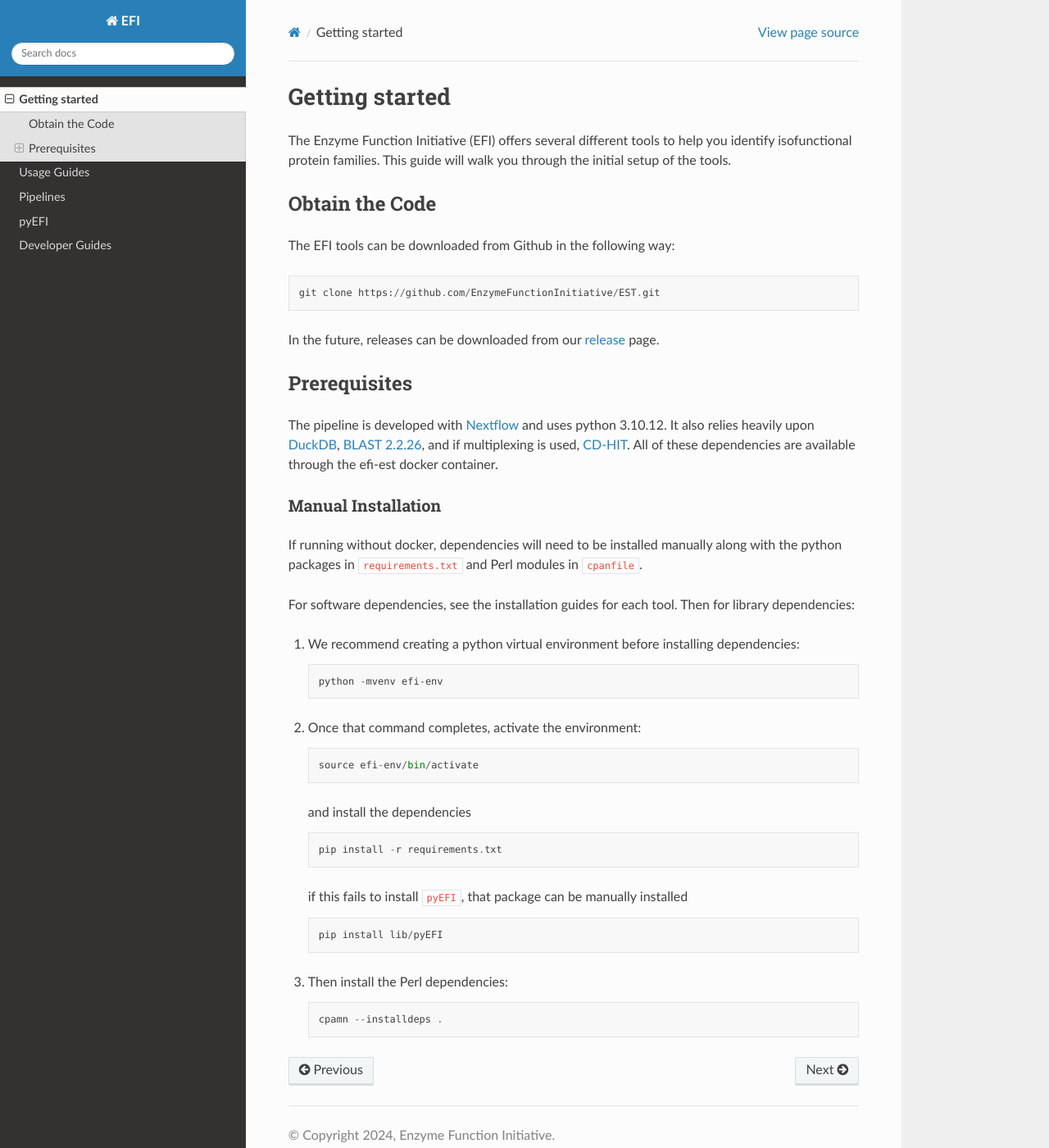
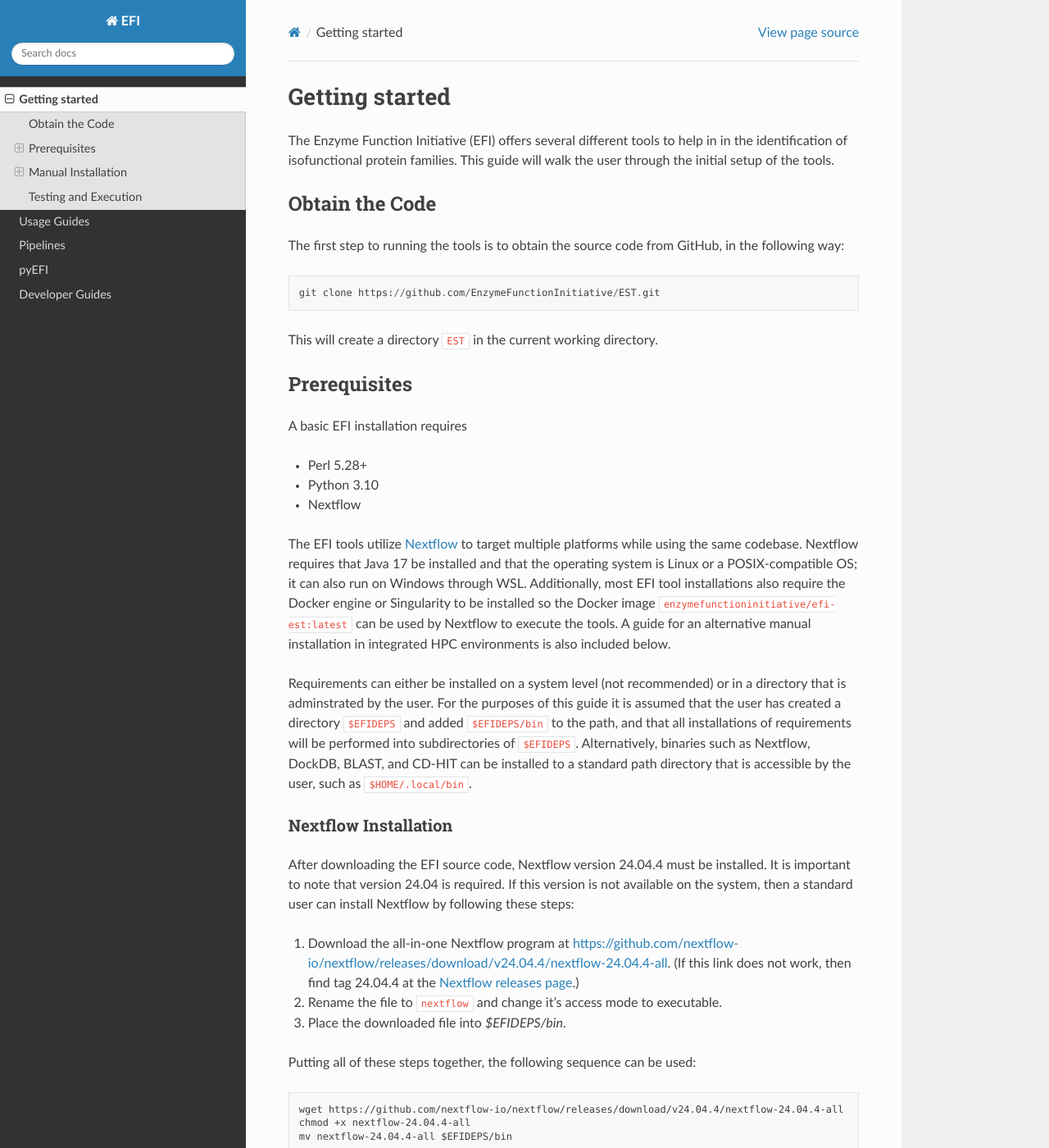
Before and after one commit to EnzymeFunctionInitiative/EST, a Sphinx documentation site: the page built from docs/getting_started.rst, in a window 1280 px wide and 1400 px high. Shown: the whole window at 82% size. Built offline with Sphinx 7.4.7 and the Read the Docs theme 3.1.0, drawn with Linux system fonts in a browser that asks for light colours; some of the changed text lies outside the part shown.

Commit message:
Update getting started documentation to reflect current processes

```diff
--- a/docs/getting_started.rst
+++ b/docs/getting_started.rst
@@ -1,56 +1,163 @@
 Getting started
 ===============
 
-The Enzyme Function Initiative (EFI) offers several different tools to help you
-identify isofunctional protein families. This guide will walk you through the
-initial setup of the tools.
+The Enzyme Function Initiative (EFI) offers several different tools to help in
+in the identification of isofunctional protein families. This guide will walk
+the user through the initial setup of the tools.
 
 Obtain the Code
 ---------------
-The EFI tools can be downloaded from Github in the following way: ::
+
+The first step to running the tools is to obtain the source code from GitHub,
+in the following way: ::
 
     git clone https://github.com/EnzymeFunctionInitiative/EST.git
 
-In the future, releases can be downloaded from our `release
-<https://github.com/EnzymeFunctionInitiative/EST/releases>`_ page.
+This will create a directory ``EST`` in the current working directory.
 
 Prerequisites
 -------------
-The pipeline is developed with
-`Nextflow <https://www.nextflow.io/docs/latest/index.html>`_ and uses python
-3.10.12. It also relies heavily upon `DuckDB <https://duckdb.org/>`_, `BLAST
-2.2.26 <https://ftp.ncbi.nlm.nih.gov/blast/executables/legacy.NOTSUPPORTED/2.2.26/>`_,
-and if multiplexing is used, `CD-HIT <https://sites.google.com/view/cd-hit>`_. All
-of these dependencies are available through the efi-est docker
-container.
 
+A basic EFI installation requires
+
+* Perl 5.28+
+* Python 3.10
+* Nextflow
+
+The EFI tools utilize `Nextflow <https://www.nextflow.io>`_ to target multiple
+platforms while using the same codebase. Nextflow requires that Java 17 be
+installed and that the operating system is Linux or a POSIX-compatible OS;
+it can also run on Windows through WSL. Additionally, most EFI tool
+installations also require the Docker engine or Singularity to be installed so
+the Docker image ``enzymefunctioninitiative/efi-est:latest`` can be used by
+Nextflow to execute the tools. A guide for an alternative manual installation
+in integrated HPC environments is also included below.
+
+Requirements can either be installed on a system level (not recommended) or
+in a directory that is adminstrated by the user. For the purposes of this
+guide it is assumed that the user has created a directory ``$EFIDEPS`` and
+added ``$EFIDEPS/bin`` to the path, and that all installations of requirements
+will be performed into subdirectories of ``$EFIDEPS``. Alternatively,
+binaries such as Nextflow, DockDB, BLAST, and CD-HIT can be installed to a
+standard path directory that is accessible by the user, such as
+``$HOME/.local/bin``.
+
+Nextflow Installation
+~~~~~~~~~~~~~~~~~~~~~
+
+After downloading the EFI source code, Nextflow version 24.04.4 must be
+installed. It is important to note that version 24.04 is required. If this
+version is not available on the system, then a standard user can install
+Nextflow by following these steps:
+
+1. Download the all-in-one Nextflow program at
+   https://github.com/nextflow-io/nextflow/releases/download/v24.04.4/nextflow-24.04.4-all.
+   (If this link does not work, then find tag 24.04.4 at the
+   `Nextflow releases page <https://github.com/nextflow-io/nextflow/releases>`_.)
+
+2. Rename the file to ``nextflow`` and change it's access mode to executable.
+
+3. Place the downloaded file into `$EFIDEPS/bin`.
+
+Putting all of these steps together, the following sequence can be used: ::
+
+    wget https://github.com/nextflow-io/nextflow/releases/download/v24.04.4/nextflow-24.04.4-all
+    chmod +x nextflow-24.04.4-all
+    mv nextflow-24.04.4-all $EFIDEPS/bin
+
+In a Docker or Singularity-based environment, the EFI tools are now ready
+for execution.
 
 Manual Installation
-~~~~~~~~~~~~~~~~~~~
+-------------------
 
-If running without docker, dependencies will need to be installed manually
-along with the python packages in ``requirements.txt`` and Perl modules in
-``cpanfile``.
+Most installations of the tools do not require a manual installation since
+all of the required dependencies are included inside of a Docker container
+that can be run via Nextflow. However, in some cases it is desirable to
+integrate the tools with an existing environment such as a HPC cluster. In
+this case the manual installation directions below should be followed:
 
-For software dependencies, see the installation guides for each tool. Then for
-library dependencies:
+1. Install `DuckDB <https://duckdb.org>`_ from
+   https://github.com/duckdb/duckdb/releases/download/v1.0.0/duckdb_cli-linux-amd64.zip
+   and unpack the ``duckdb`` file into ``$EFIDEPS/bin``.
 
-1. We recommend creating a python virtual environment before installing dependencies::
+2. Install BLAST 2.2.26 from
+   https://ftp.ncbi.nlm.nih.gov/blast/executables/legacy.NOTSUPPORTED/2.2.26/blast-2.2.26-x64-linux.tar.gz
+   to ``$EFIDEPS/blast-2.2.26``, then symlink ``$EFIDEPS/blast-2.2.26/bin/blastall``
+   to ``$EFIDEPS/bin/blastall``.
+
+3. Install `CD-HIT <https://sites.google.com/view/cd-hit>`_ from
+   https://github.com/weizhongli/cdhit/releases/download/V4.8.1/cd-hit-v4.8.1-2019-0228.tar.gz
+   to ``$EFIDEPS/cd-hit-v4.8.1-2019-0228``. Inside ``$EFIDEPS/cd-hit-v4.8.1-2019-0228``
+   run ``make``, then ``mv $EFIDEPS/cd-hit-v4.8.1-2019-0228/cd-hit $EFIDEPS/bin``.
+
+The tools require a number of Perl and Python libraries that are not part
+of standard installations, which are specified in ``cpanfile`` and
+``requirements.txt``, respectively.
+
+Python Libraries
+~~~~~~~~~~~~~~~~
+
+It is best to use a virtual environment when installing and using the
+EFI tools in a manual installation environment. The following steps can
+be used to create a venv and install the required libraries:
+
+1. Create a Python virtual environment before installing libraries: ::
 
         python -mvenv efi-env
 
-2. Once that command completes, activate the environment::
+2. Once that command completes, activate the environment: ::
 
         source efi-env/bin/activate
 
-   and install the dependencies ::
+   and install the required libraries: ::
 
         pip install -r requirements.txt
 
-   if this fails to install ``pyEFI``, that package can be manually installed ::
+   if this fails to install ``pyEFI``, that package can be manually installed: ::
 
         pip install lib/pyEFI
 
-3. Then install the Perl dependencies::
+Perl Modules
+~~~~~~~~~~~~
 
-        cpamn --installdeps .
+Unless the required Perl modules will be installed at a system level,
+it is necessary to create a custom installation location for Perl. Before
+executing the following steps, set ``PERL5INSTALL`` to a location where
+the actual modules will be stored (e.g. ``PERL5INSTALL=$EFIDEPS/perl5``). ::
+
+    PERL5INSTALL=$EFIDEPS/perl5
+    mkdir -p $PERL5INSTALL
+
+1. If ``local::lib`` and ``cpanminus`` are not installed, then execute: ::
+
+    wget -O- http://cpanmin.us | perl - -l $PERL5INSTALL App::cpanminus local::lib
+
+2. To generate the environment variables required to use the custom Perl
+   library location: ::
+
+    perl -I $PERL5INSTALL/lib/perl5 -Mlocal::lib=$PERL5INSTALL > perl_env.sh
+
+3. Set the Perl environment variables: ::
+
+    source perl_env.sh
+
+4. Then install the Perl modules: ::
+
+    cpamn --installdeps .
+
+Testing and Execution
+---------------------
+
+All requirements should now be installed for the tools to function.
+See :doc:`/source/guides/testing` for directions to verify installation.
+
+In a manual installation environment, the Python venv and Perl environments
+need to be initialized before running any workflows. From the EST repository
+directory: ::
+
+    source efi-env/bin/activate
+    source perl_env.sh
+
+Do not activate the Python or Perl environments in an installation that
+uses Docker or Singularity containers.
```
